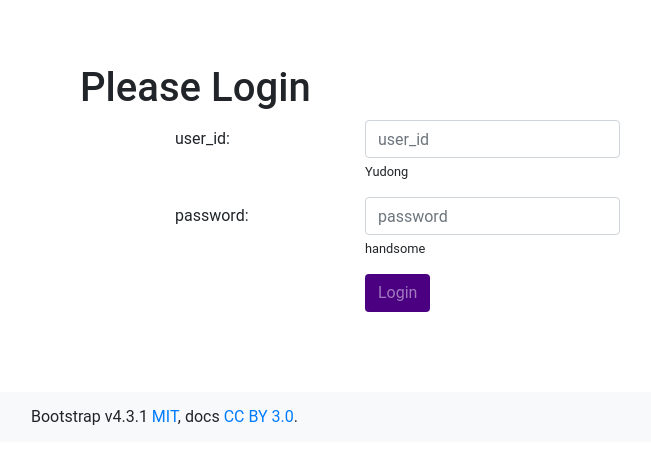
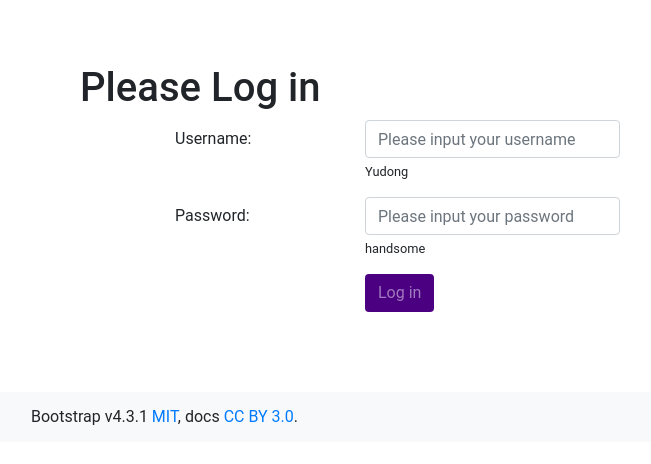
Before and after one commit to Dynamite1847/help_application, a Flask app: page /login in a window 1280 px wide. Shown: the part 56-520 px from the top of the page, without its empty margins (5-656 px from the left). Run offline with Flask 2, Linux system fonts and the light colour scheme; some libraries are stand-ins or nearby versions.

Commit message:
modify log-in

```diff
--- a/main.py
+++ b/main.py
@@ -22,25 +22,25 @@ class User(UserMixin):
     pass
 
 @login_manager.user_loader
-def user_loader(user_id):
-    if user_id not in users:
+def user_loader(username):
+    if username not in users:
         return
 
     user = User()
-    user.id = user_id
+    user.id = username
     return user
 
 
 @login_manager.request_loader
 def request_loader(request):
-    user_id = request.form.get('user_id')
-    if user_id not in users:
+    username = request.form.get('username')
+    if username not in users:
         return
 
     user = User()
-    user.id = user_id
+    user.id = username
 
-    user.is_authenticated = request.form['password'] == users[user_id]['password']
+    user.is_authenticated = request.form['password'] == users[username]['password']
 
     return user
 
@@ -54,17 +54,17 @@ def login():
     if request.method == 'GET':
         return render_template("login.html")
 
-    user_id = request.form['user_id']
+    username = request.form['username']
 
-    if (user_id in users) and (request.form['password'] == users[user_id]['password']):
+    if (username in users) and (request.form['password'] == users[username]['password']):
         user = User()
-        user.id = user_id
+        user.id = username
         login_user(user)
-        flash(f'{user_id}！Welcome Login！')
+        flash(f'{username}！Welcome Login！')
         return render_template('home.html')
         # return redirect(url_for('from_start'))
 
-    flash('Login Failed, Please check your account and password!')
+    flash('Invalid login, Please check your account and password!')
     return render_template('login.html')
 
 @app.route("/signup")
@@ -73,9 +73,9 @@ def signup():
 
 @app.route('/logout')
 def logout():
-    user_id = current_user.get_id()
+    username = current_user.get_id()
     logout_user()
-    flash(f'{user_id}！See you again')
+    flash(f'{username}！See you again!')
     return render_template('login.html')
 
 @app.route("/from_start")
@@ -83,9 +83,6 @@ def logout():
 def from_start():
     return render_template("from_start.html")
 
-# @app.route('/login')
-# def login():
-#     return render_template("login.html")
 
 if __name__ == "__main__":
     app.run(host='0.0.0.0')
--- a/templates/login.html
+++ b/templates/login.html
@@ -1,6 +1,6 @@
 {% extends "template.html" %}
 
-{% block title %}login{% endblock %}
+{% block title %}Log in{% endblock %}
 
 {% block flash %}
 <div class = 'alert alert-warning'>
@@ -27,27 +27,27 @@
 <div class="row">
 <div class="col">
 
-  <h1>Please Login</h1>
+  <h1>Please Log in</h1>
 
 <form method="post" action="/login">
 
   <div class="form-group row">
-    <label for="user_id" class="col-2 offset-1 col-form-label">user_id:</label>
+    <label for="username" class="col-2 offset-1 col-form-label">Username:</label>
     <div class="col-3">
-      <input type="text" class="form-control" id="user_id" name="user_id" placeholder="user_id">
+      <input type="text" class="form-control" id="username" name="username" placeholder="Please input your username">
       <small class="form-text">Yudong</small>
     </div>
   </div>
   <div class="form-group row">
-    <label for="password" class="col-2 offset-1 col-form-label">password:</label>
+    <label for="password" class="col-2 offset-1 col-form-label">Password:</label>
     <div class="col-3">
-      <input type="password" class="form-control" id="password" name="password" placeholder="password">
+      <input type="password" class="form-control" id="password" name="password" placeholder="Please input your password">
       <small class="form-text">handsome</small>
     </div>
   </div>
   <div class="form-group row">
     <div class="col-2 offset-3">
-      <button type="submit" class="btn btn-dirty-purple">Login</button>
+      <button type="submit" class="btn btn-dirty-purple">Log in</button>
     </div>
   </div>
 </form>
```
